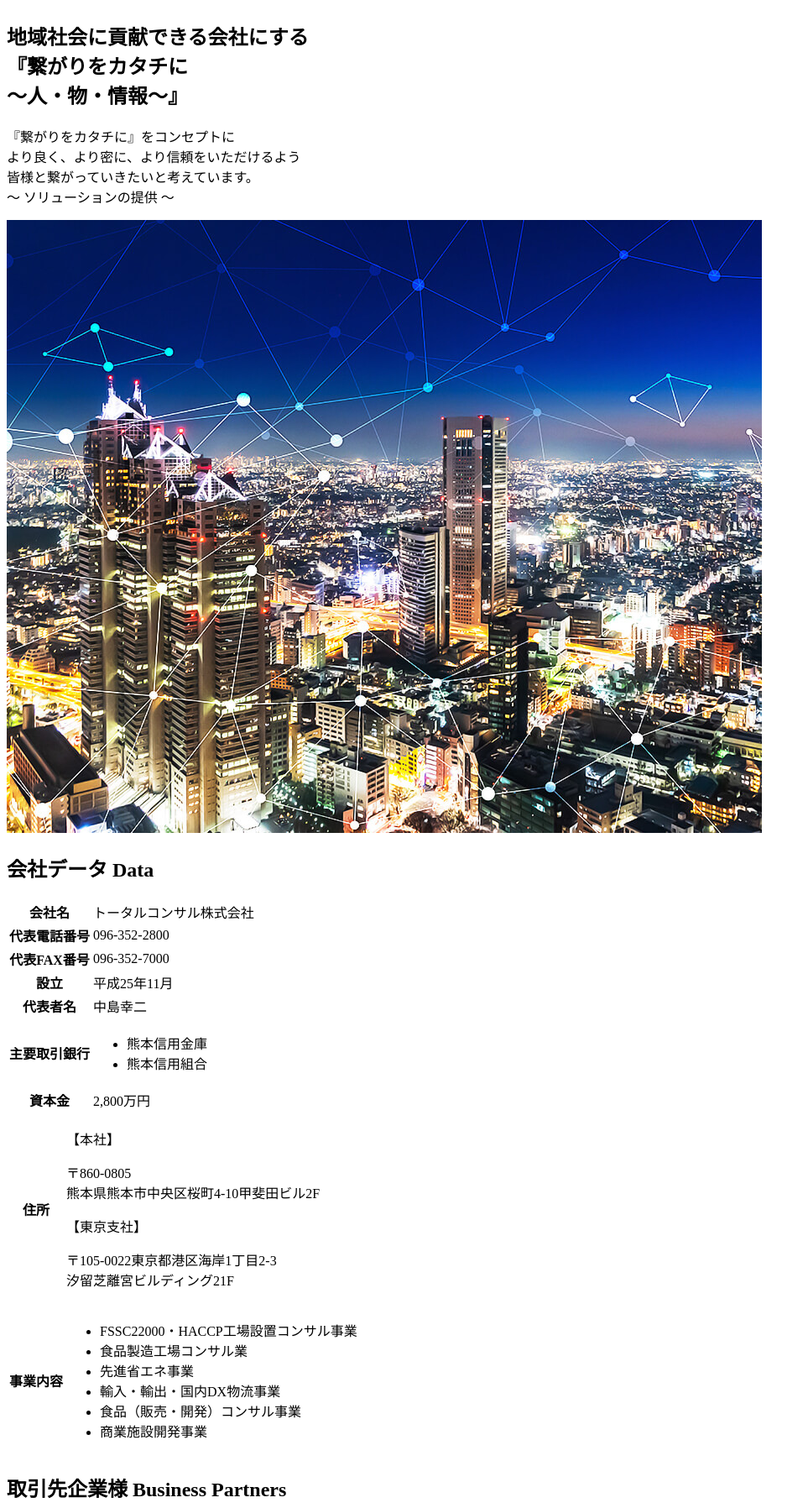
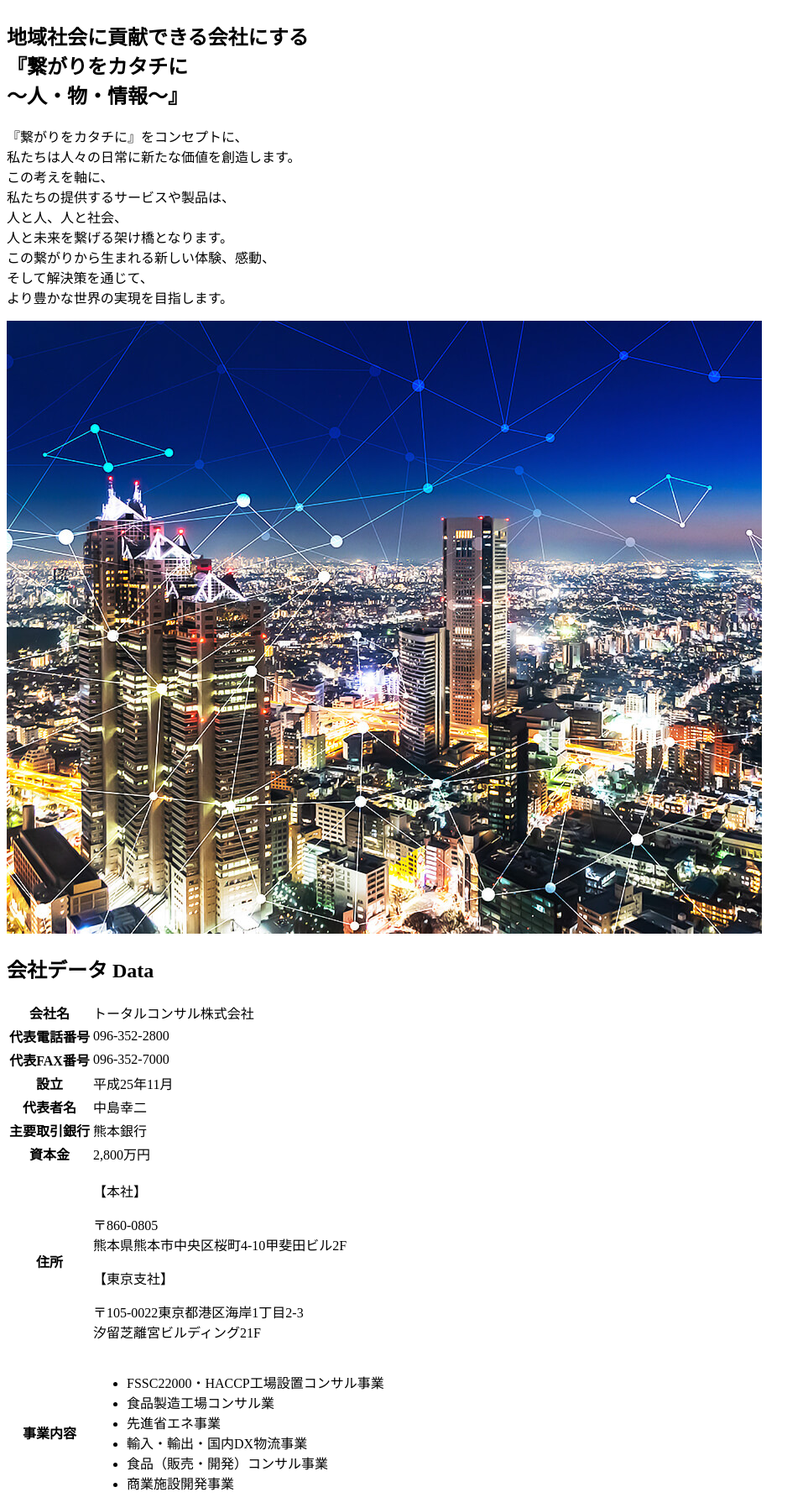
Before and after one commit to VELDOM-Inc/total-consul, a PHP site: page /company/ in a window 1280 px wide. Shown: the part 338-2134 px from the top of the page at 84% size, without its empty margins (0-963 px from the left). Run offline with PHP 8.4, Linux system fonts and the light colour scheme.

Commit message:
会社概要・事業内容・設備・機材導入ページテキスト修正＋会社概要ページ画像追加

```diff
--- a/company/index.html
+++ b/company/index.html
@@ -56,10 +56,7 @@
 								<img src="/common/img/company/txt_lead.png" alt="一期一会" class="__elem lazyload">
 							</p>
 							<h2 class="company-lead__ttl">地域社会に貢献できる会社にする<br>『繋がりをカタチに <br class="sp_view">～人・物・情報～』</h2>
-							<p>『繋がりをカタチに』をコンセプトに<br>
-							より良く、より密に、より信頼をいただけるよう<br>
-							皆様と繋がっていきたいと考えています。<br>
-							～ ソリューションの提供 ～</p>
+							<p>『繋がりをカタチに』をコンセプトに、<br>私たちは人々の日常に新たな価値を創造します。<br>この考えを軸に、<br class="sp_view">私たちの提供するサービスや製品は、<br>人と人、人と社会、<br class="sp_view">人と未来を繋げる架け橋となります。<br>この繋がりから生まれる新しい体験、感動、<br>そして解決策を通じて、<br class="sp_view">より豊かな世界の実現を目指します。</p>
 						</section>
 						<div class="company-lead-img">
 							<img src="/common/img/company/pic_lead.jpg" alt="地域社会に貢献できる会社にする『繋がりをカタチに ～人・物・情報～』" class="__elem lazyload">
@@ -74,7 +71,7 @@
 					</h2>
 
 					<div class="company-data__inner">
-						<div class="company-data__table">
+						<div class="company-data__table _table_">
 							<table class="table _sp-col1_">
 								<tbody class="table__body">
 									<tr>
@@ -99,23 +96,12 @@
 									</tr>
 									<tr>
 										<th class="">主要取引銀行</th>
-										<td>
-											<ul class="list _list-circle_ _orange_">
-												<li class="list__item">熊本信用金庫</li>
-												<li class="list__item">熊本信用組合</li>
-											</ul>
-										</td>
+										<td>熊本銀行</td>
 									</tr>
 									<tr>
 										<th class="">資本金</th>
 										<td>2,800万円</td>
 									</tr>
-								</tbody>
-							</table>
-						</div>
-						<div class="company-data__table">
-							<table class="table _sp-col1_">
-								<tbody class="table__body">
 									<tr>
 										<th class="wp30 wp100_sp">住所</th>
 										<td>
@@ -145,6 +131,11 @@
 									</tr>
 								</tbody>
 							</table>
+						</div>
+						<div class="company-data__table _img_">
+							<div class="__item">
+								<img src="/common/img/company/pic_tokyo03.jpg" alt="東京支社画像01" class="__elem lazyload">
+							</div>
 						</div>
 					</div>
 				</section>
--- a/facilities/index.html
+++ b/facilities/index.html
@@ -61,8 +61,7 @@
 					</div>
 					<div class="facilities-lead-detail">
 						<div class="facilities-lead-detail__txt">
-							<p>業務の効率化や最適化、人材不足への対応など、クライアント様の抱える多様な問題を、製造設備や機械を導入する事で、解決に導くお手伝いをいたします。<br>
-							設備・機械の導入に際しては、お客様の財務状況等を踏まえながら、3～5年の長期計画にて、お手伝いをさせていただきます。</p>
+							<p>私たちが考える「お手伝い」とは、お客様の悩みに寄り添い、機材導入から業績改善まで一気通貫のサポートを提供することです。また、具体的な課題解決を目指し、最適なソリューションをカスタマイズして提案し、お客様の成功が私たちの成功であると考えており、また、業務の効率化や最適化、人材不足への対応など、多様な問題を、製造設備や機械を導入する事で、解決に導くお手伝いをいたします。</p>
 						</div>
 						<div class="facilities-lead-detail__img">
 							<img src="/common/img/facilities/img_facilities02.jpg" alt="製造設備や機械を導入する事で、解決に導くお手伝いをいたします。" class="__elem lazyload">
```
Also changed, not shown: business/index.html (+6 -6 lines), common/css/pc/company.css (+7 -11 lines), common/css/sp/company.css (+9 -0 lines), common/img/company/pic_tokyo03.jpg (added).
